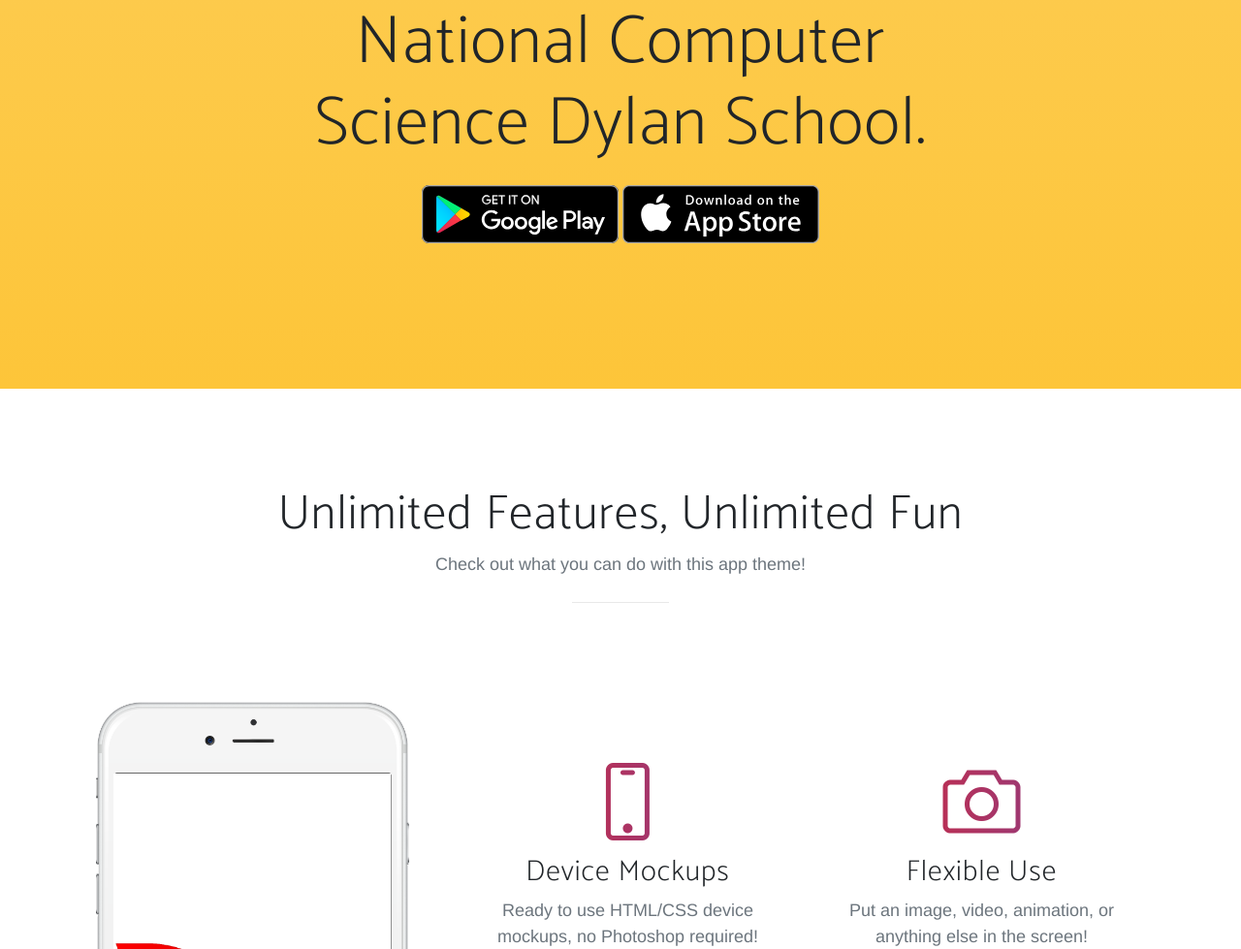
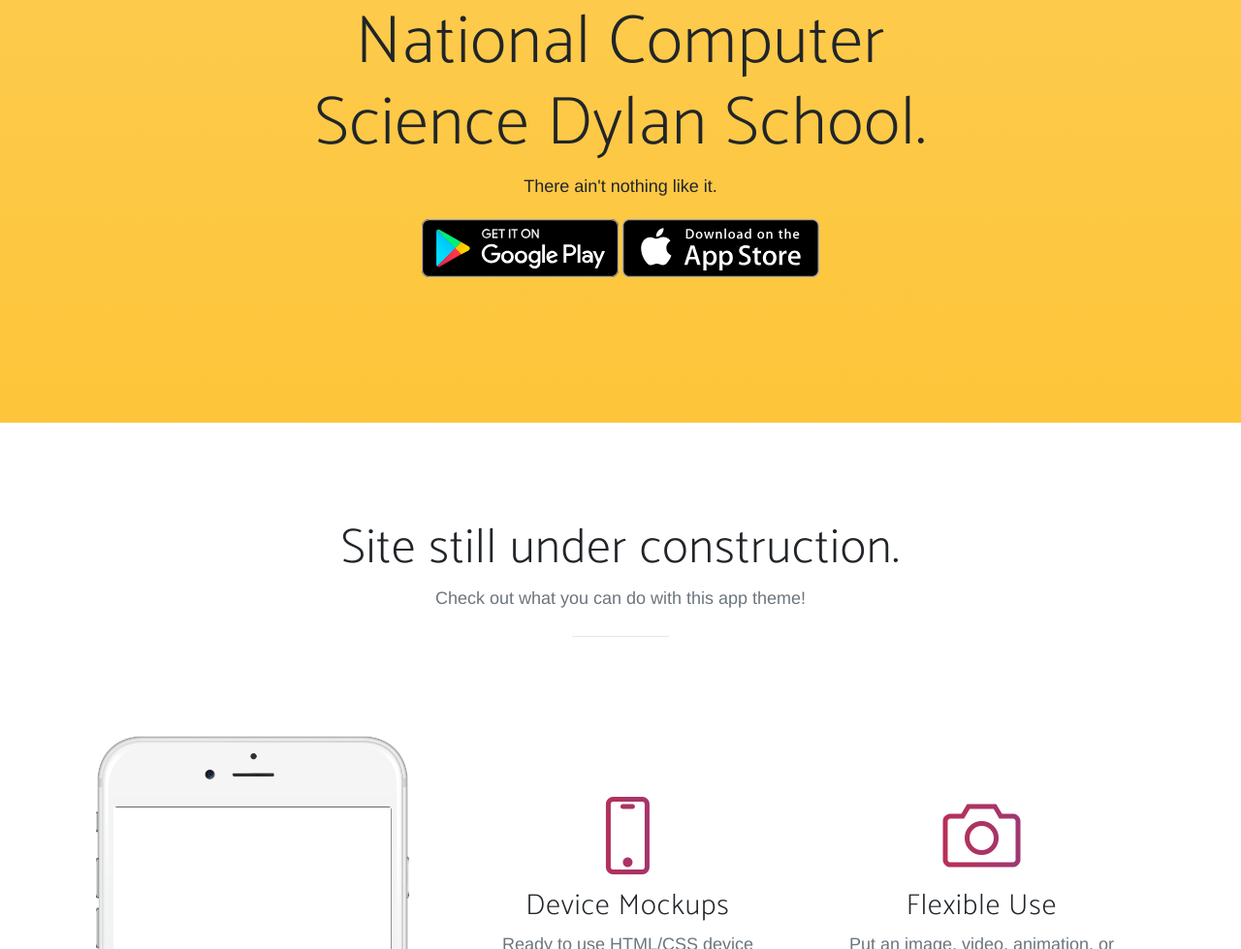
Before and after one commit to ncsds/ncsds.github.io, a plain HTML site: page index.html in a window 1280 px wide. Shown: the part 947-1926 px from the top of the page at 97% size. Drawn offline with Linux system fonts and the light colour scheme; a web font is replaced by a local one.

Commit message:
Update index.html

```diff
--- a/index.html
+++ b/index.html
@@ -88,7 +88,7 @@
         <div class="row">
           <div class="col-md-8 mx-auto">
             <h2 class="section-heading">National Computer Science Dylan School.</h2>
-            <p></p>
+            <p>There ain't nothing like it.</p>
             <div class="badges">
               <a class="badge-link" href="#"><img src="img/google-play-badge.svg" alt=""></a>
               <a class="badge-link" href="#"><img src="img/app-store-badge.svg" alt=""></a>
@@ -101,7 +101,7 @@
     <section class="features" id="features">
       <div class="container">
         <div class="section-heading text-center">
-          <h2>Unlimited Features, Unlimited Fun</h2>
+          <h2>Site still under construction.</h2>
           <p class="text-muted">Check out what you can do with this app theme!</p>
           <hr>
         </div>
```
